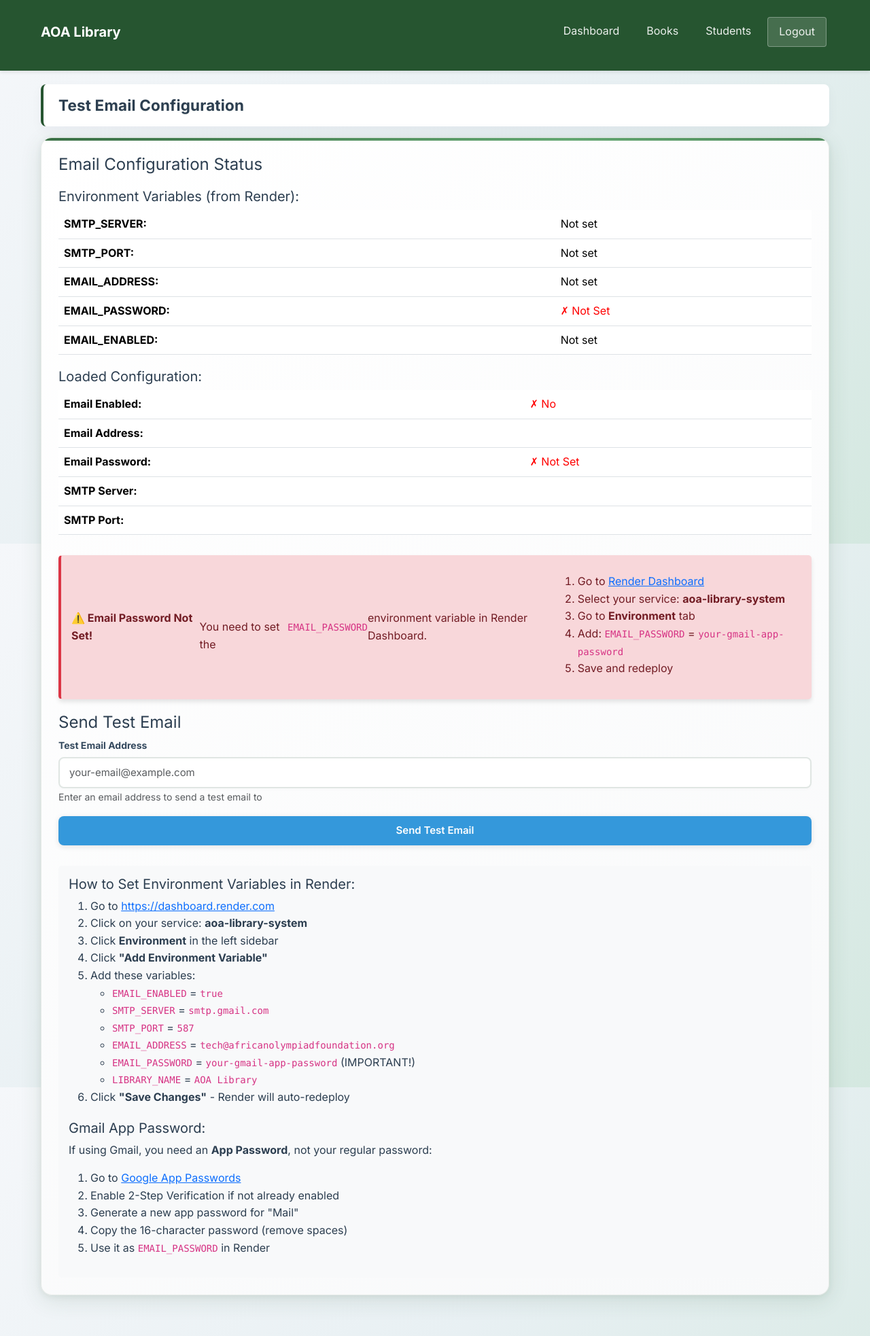
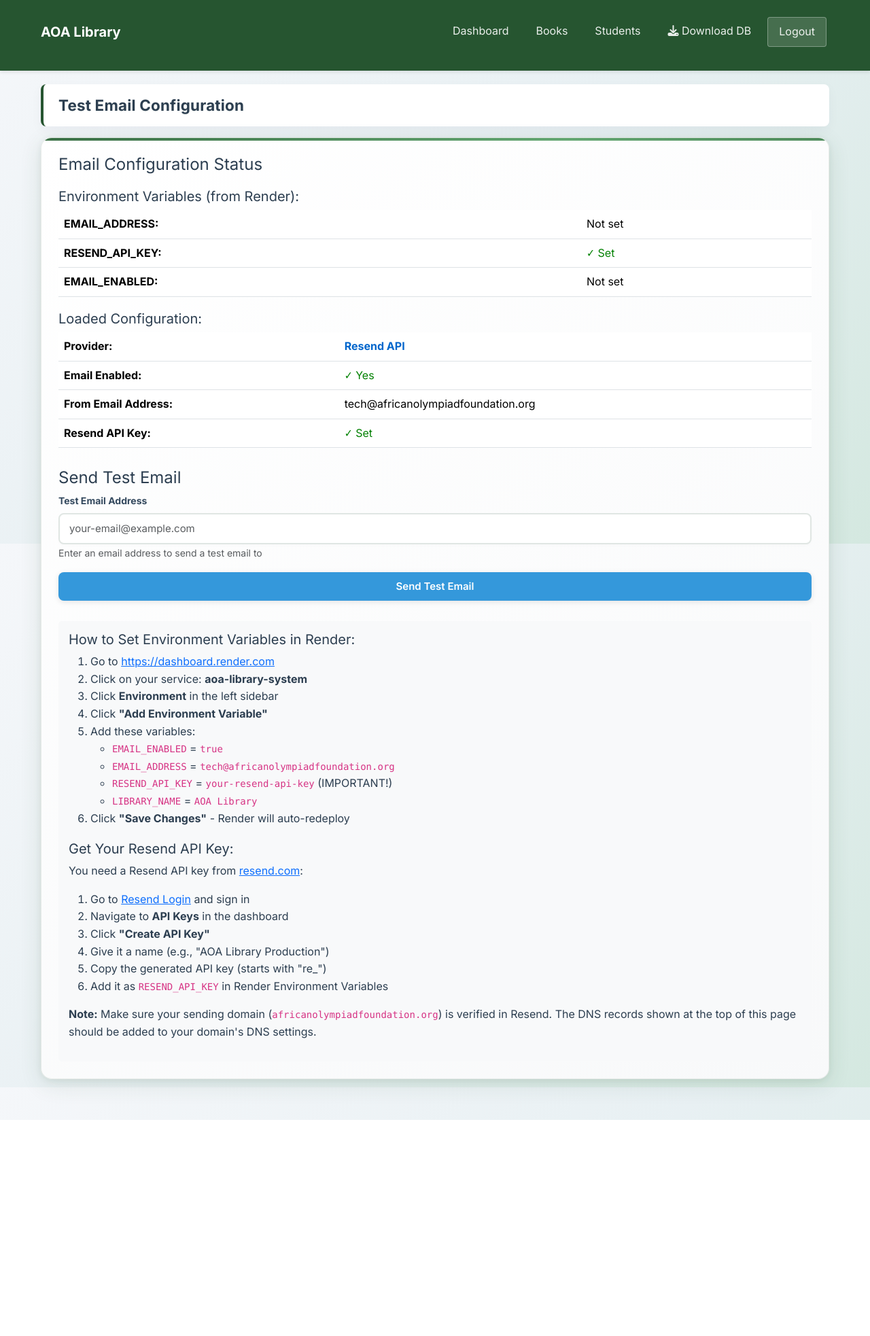
Before and after one commit to AfricanOlympiadAcademy/AOA_Library_System, a Flask app: page /admin/test-email in a window 1280 px wide. Shown: the whole page at 68% size. After the commit the page ends 1648 px from the top, so only its background shows below. Run offline with Flask 3, Linux system fonts and the light colour scheme; a user stored in the database is signed in.

Commit message:
adding resend settings

```diff
--- a/app.py
+++ b/app.py
@@ -1,11 +1,14 @@
-from flask import Flask, render_template, request, redirect, url_for, session, flash, jsonify, g
+from flask import Flask, render_template, request, redirect, url_for, session, flash, jsonify, g, send_file
 import sqlite3 as sqlite
 import os
 import sys
 import json
-import smtplib
-from email.mime.text import MIMEText
-from email.mime.multipart import MIMEMultipart
+try:
+    import resend
+    RESEND_AVAILABLE = True
+except ImportError:
+    RESEND_AVAILABLE = False
+    print("WARNING: resend package not installed. Install with: pip install resend")
 from datetime import datetime, timedelta
 import schedule
 import threading
@@ -157,13 +160,13 @@ def populate_initial_students():
 def load_email_config():
     """Load email configuration from environment variables (production) or email_config.json (development)"""
     # Try environment variables first (more secure for production)
-    if os.getenv('SMTP_SERVER'):
+    # Check for Resend API key first (preferred method)
+    if os.getenv('RESEND_API_KEY'):
         return {
             'enabled': os.getenv('EMAIL_ENABLED', 'true').lower() == 'true',
-            'smtp_server': os.getenv('SMTP_SERVER'),
-            'smtp_port': int(os.getenv('SMTP_PORT', '587')),
-            'email_address': os.getenv('EMAIL_ADDRESS'),
-            'email_password': os.getenv('EMAIL_PASSWORD'),
+            'provider': 'resend',
+            'resend_api_key': os.getenv('RESEND_API_KEY'),
+            'email_address': os.getenv('EMAIL_ADDRESS', 'tech@africanolympiadfoundation.org'),
             'library_name': os.getenv('LIBRARY_NAME', 'AOA Library')
         }
 
@@ -171,7 +174,10 @@ def load_email_config():
     try:
         config_path = os.path.join(os.path.dirname(os.path.abspath(__file__)), 'email_config.json')
         with open(config_path, 'r') as f:
-            return json.load(f)
+            config = json.load(f)
+            # Always use Resend
+            config['provider'] = 'resend'
+            return config
     except Exception as e:
         print(f"Error loading email config: {e}")
         return None
@@ -198,7 +204,7 @@ def send_email_direct(to_email, subject, body):
 
     if not config:
         print("ERROR: Email config not found - check environment variables or email_config.json")
-        print("  Make sure EMAIL_PASSWORD is set in Render Dashboard Environment variables")
+        print("  Make sure RESEND_API_KEY is set in Render Dashboard Environment variables")
         return False
 
     if not config.get('enabled', False):
@@ -210,52 +216,37 @@ def send_email_direct(to_email, subject, body):
         print("ERROR: email_address not set in config")
         return False
 
-    if not config.get('email_password'):
-        print("ERROR: email_password not set in config")
-        print("  ACTION REQUIRED: Set EMAIL_PASSWORD environment variable in Render Dashboard")
-        return False
-
-    if not config.get('smtp_server'):
-        print("ERROR: smtp_server not set in config")
-        return False
-
-    # Log config status (without password)
-    print(f"Email config loaded: server={config.get('smtp_server')}, port={config.get('smtp_port')}, from={config.get('email_address')}, password_set={'Yes' if config.get('email_password') else 'No'}")
-
     to_email = sanitize_email(to_email)
     if not to_email:
         print("Invalid or dangerous email address provided")
         return False
 
+    # Use Resend API for all email sending
+    if not RESEND_AVAILABLE:
+        print("ERROR: resend package not installed. Install with: pip install resend")
+        return False
+
+    if not config.get('resend_api_key'):
+        print("ERROR: resend_api_key not set in config")
+        print("  ACTION REQUIRED: Set RESEND_API_KEY environment variable in Render Dashboard")
+        return False
+
     try:
-        msg = MIMEMultipart()
-        msg['From'] = config['email_address']
-        msg['To'] = to_email
-        msg['Subject'] = subject
-        msg.attach(MIMEText(body, 'html'))
+        resend.api_key = config['resend_api_key']
 
-        # Remove spaces from password (Gmail app passwords sometimes have spaces)
-        email_password = config['email_password'].replace(' ', '')
+        print(f"Attempting to send email to {to_email} via Resend API")
+        params = {
+            "from": config['email_address'],
+            "to": [to_email],
+            "subject": subject,
+            "html": body
+        }
 
-        print(f"Attempting to send email to {to_email} via {config['smtp_server']}:{config['smtp_port']}")
-        server = smtplib.SMTP(config['smtp_server'], config['smtp_port'])
-        server.starttls()
-        server.login(config['email_address'], email_password)
-        server.send_message(msg)
-        server.quit()
-
-        print(f"✓ Email sent successfully to {to_email}")
+        email = resend.Emails.send(params)
+        print(f"✓ Email sent successfully to {to_email} via Resend (ID: {email.get('id', 'N/A')})")
         return True
-    except smtplib.SMTPAuthenticationError as e:
-        print(f"ERROR: SMTP Authentication failed - {e}")
-        print("  Check: 1) Email password is correct (use Gmail App Password)")
-        print("         2) EMAIL_PASSWORD environment variable is set in Render")
-        return False
-    except smtplib.SMTPException as e:
-        print(f"ERROR: SMTP error - {e}")
-        return False
     except Exception as e:
-        print(f"ERROR sending email: {type(e).__name__}: {e}")
+        print(f"ERROR sending email via Resend: {type(e).__name__}: {e}")
         import traceback
         traceback.print_exc()
         return False
@@ -590,6 +581,19 @@ def logout():
 @login_required
 def dashboard():
     return render_template('dashboard.html')
+
+@app.route('/admin/download-database')
+@login_required
+def download_database():
+    """Download database backup"""
+    try:
+        from datetime import datetime
+        timestamp = datetime.now().strftime('%Y%m%d_%H%M%S')
+        filename = f'library_backup_{timestamp}.db'
+        return send_file(DB_PATH, as_attachment=True, download_name=filename)
+    except Exception as e:
+        flash(f'Error downloading database: {str(e)}', 'error')
+        return redirect(url_for('dashboard'))
 
 # Books routes
 @app.route('/books/add', methods=['GET', 'POST'])
@@ -1264,27 +1268,23 @@ def test_email():
     # Check environment variables directly
     import os
     env_check = {
-        'SMTP_SERVER': os.getenv('SMTP_SERVER', 'Not set'),
-        'SMTP_PORT': os.getenv('SMTP_PORT', 'Not set'),
+        'RESEND_API_KEY': 'Set' if os.getenv('RESEND_API_KEY') else 'Not set',
         'EMAIL_ADDRESS': os.getenv('EMAIL_ADDRESS', 'Not set'),
-        'EMAIL_PASSWORD': 'Set' if os.getenv('EMAIL_PASSWORD') else 'Not set',
         'EMAIL_ENABLED': os.getenv('EMAIL_ENABLED', 'Not set'),
     }
 
     if config:
         config_status = {
             'enabled': config.get('enabled', False),
+            'provider': 'resend',
             'has_email': bool(config.get('email_address')),
-            'has_password': bool(config.get('email_password')),
-            'smtp_server': config.get('smtp_server', 'Not set'),
-            'smtp_port': config.get('smtp_port', 'Not set'),
             'email_address': config.get('email_address', 'Not set'),
+            'has_resend_key': bool(config.get('resend_api_key')),
+            'resend_api_key': 'Set' if config.get('resend_api_key') else 'Not set'
         }
 
     return render_template('test_email.html', config=config_status, env_check=env_check)
 
-# Initialize email worker and reminder system (works with both direct run and gunicorn)
-# This runs when the module is imported, ensuring emails work in production
 try:
     with app.app_context():
         get_db()
--- a/requirements.txt
+++ b/requirements.txt
@@ -3,3 +3,4 @@ pytz>=2023.3
 schedule>=1.2.0
 pillow>=10.0.0
 gunicorn>=21.2.0
+resend>=0.8.0
--- a/templates/base.html
+++ b/templates/base.html
@@ -45,6 +45,11 @@
                         <a class="nav-link {% if request.path.startswith(url_for('view_students')) %}active{% endif %}" href="{{ url_for('view_students') }}">Students</a>
                     </li>
                     <li class="nav-item">
+                        <a class="nav-link" href="{{ url_for('download_database') }}">
+                            <i class="fas fa-download"></i> Download DB
+                        </a>
+                    </li>
+                    <li class="nav-item">
                         <a class="nav-link logout-link" href="{{ url_for('logout') }}">Logout</a>
                     </li>
                 </ul>
--- a/templates/test_email.html
+++ b/templates/test_email.html
@@ -26,21 +26,13 @@
         <h5 style="margin-top: 20px;">Environment Variables (from Render):</h5>
         <table class="table" style="margin-bottom: 20px;">
             <tr>
-                <td><strong>SMTP_SERVER:</strong></td>
-                <td>{{ env_check.SMTP_SERVER }}</td>
-            </tr>
-            <tr>
-                <td><strong>SMTP_PORT:</strong></td>
-                <td>{{ env_check.SMTP_PORT }}</td>
-            </tr>
-            <tr>
                 <td><strong>EMAIL_ADDRESS:</strong></td>
                 <td>{{ env_check.EMAIL_ADDRESS }}</td>
             </tr>
             <tr>
-                <td><strong>EMAIL_PASSWORD:</strong></td>
+                <td><strong>RESEND_API_KEY:</strong></td>
                 <td>
-                    {% if env_check.EMAIL_PASSWORD == 'Set' %}
+                    {% if env_check.RESEND_API_KEY == 'Set' %}
                         <span style="color: green;">✓ Set</span>
                     {% else %}
                         <span style="color: red;">✗ Not Set</span>
@@ -56,6 +48,10 @@
         <h5 style="margin-top: 20px;">Loaded Configuration:</h5>
         <table class="table" style="margin-bottom: 30px;">
             <tr>
+                <td><strong>Provider:</strong></td>
+                <td><span style="color: #0066cc; font-weight: bold;">Resend API</span></td>
+            </tr>
+            <tr>
                 <td><strong>Email Enabled:</strong></td>
                 <td>
                     {% if config.enabled %}
@@ -66,38 +62,30 @@
                 </td>
             </tr>
             <tr>
-                <td><strong>Email Address:</strong></td>
+                <td><strong>From Email Address:</strong></td>
                 <td>{{ config.email_address }}</td>
             </tr>
             <tr>
-                <td><strong>Email Password:</strong></td>
+                <td><strong>Resend API Key:</strong></td>
                 <td>
-                    {% if config.has_password %}
+                    {% if config.has_resend_key %}
                         <span style="color: green;">✓ Set</span>
                     {% else %}
                         <span style="color: red;">✗ Not Set</span>
                     {% endif %}
                 </td>
             </tr>
-            <tr>
-                <td><strong>SMTP Server:</strong></td>
-                <td>{{ config.smtp_server }}</td>
-            </tr>
-            <tr>
-                <td><strong>SMTP Port:</strong></td>
-                <td>{{ config.smtp_port }}</td>
-            </tr>
         </table>
 
-        {% if not config.has_password %}
+        {% if not config.has_resend_key %}
         <div class="alert alert-error" style="background-color: #f8d7da; padding: 15px; border-radius: 5px; margin-bottom: 20px;">
-            <strong>⚠️ Email Password Not Set!</strong><br>
-            You need to set the <code>EMAIL_PASSWORD</code> environment variable in Render Dashboard.
+            <strong>⚠️ Resend API Key Not Set!</strong><br>
+            You need to set the <code>RESEND_API_KEY</code> environment variable in Render Dashboard.
             <ol style="margin-top: 10px; padding-left: 20px;">
                 <li>Go to <a href="https://dashboard.render.com" target="_blank">Render Dashboard</a></li>
                 <li>Select your service: <strong>aoa-library-system</strong></li>
                 <li>Go to <strong>Environment</strong> tab</li>
-                <li>Add: <code>EMAIL_PASSWORD</code> = <code>your-gmail-app-password</code></li>
+                <li>Add: <code>RESEND_API_KEY</code> = <code>your-resend-api-key</code></li>
                 <li>Save and redeploy</li>
             </ol>
         </div>
@@ -123,25 +111,25 @@
                 <li>Add these variables:
                     <ul>
                         <li><code>EMAIL_ENABLED</code> = <code>true</code></li>
-                        <li><code>SMTP_SERVER</code> = <code>smtp.gmail.com</code></li>
-                        <li><code>SMTP_PORT</code> = <code>587</code></li>
                         <li><code>EMAIL_ADDRESS</code> = <code>tech@africanolympiadfoundation.org</code></li>
-                        <li><code>EMAIL_PASSWORD</code> = <code>your-gmail-app-password</code> (IMPORTANT!)</li>
+                        <li><code>RESEND_API_KEY</code> = <code>your-resend-api-key</code> (IMPORTANT!)</li>
                         <li><code>LIBRARY_NAME</code> = <code>AOA Library</code></li>
                     </ul>
                 </li>
                 <li>Click <strong>"Save Changes"</strong> - Render will auto-redeploy</li>
             </ol>
 
-            <h5 style="margin-top: 20px;">Gmail App Password:</h5>
-            <p>If using Gmail, you need an <strong>App Password</strong>, not your regular password:</p>
+            <h5 style="margin-top: 20px;">Get Your Resend API Key:</h5>
+            <p>You need a Resend API key from <a href="https://resend.com" target="_blank">resend.com</a>:</p>
             <ol>
-                <li>Go to <a href="https://myaccount.google.com/apppasswords" target="_blank">Google App Passwords</a></li>
-                <li>Enable 2-Step Verification if not already enabled</li>
-                <li>Generate a new app password for "Mail"</li>
-                <li>Copy the 16-character password (remove spaces)</li>
-                <li>Use it as <code>EMAIL_PASSWORD</code> in Render</li>
+                <li>Go to <a href="https://resend.com/login" target="_blank">Resend Login</a> and sign in</li>
+                <li>Navigate to <strong>API Keys</strong> in the dashboard</li>
+                <li>Click <strong>"Create API Key"</strong></li>
+                <li>Give it a name (e.g., "AOA Library Production")</li>
+                <li>Copy the generated API key (starts with "re_")</li>
+                <li>Add it as <code>RESEND_API_KEY</code> in Render Environment Variables</li>
             </ol>
+            <p style="margin-top: 15px;"><strong>Note:</strong> Make sure your sending domain (<code>africanolympiadfoundation.org</code>) is verified in Resend. The DNS records shown at the top of this page should be added to your domain's DNS settings.</p>
         </div>
     </div>
 {% endblock %}
```
Also changed, not shown: render.yaml (+3 -7 lines), README.md, library.db, 3 other files.
